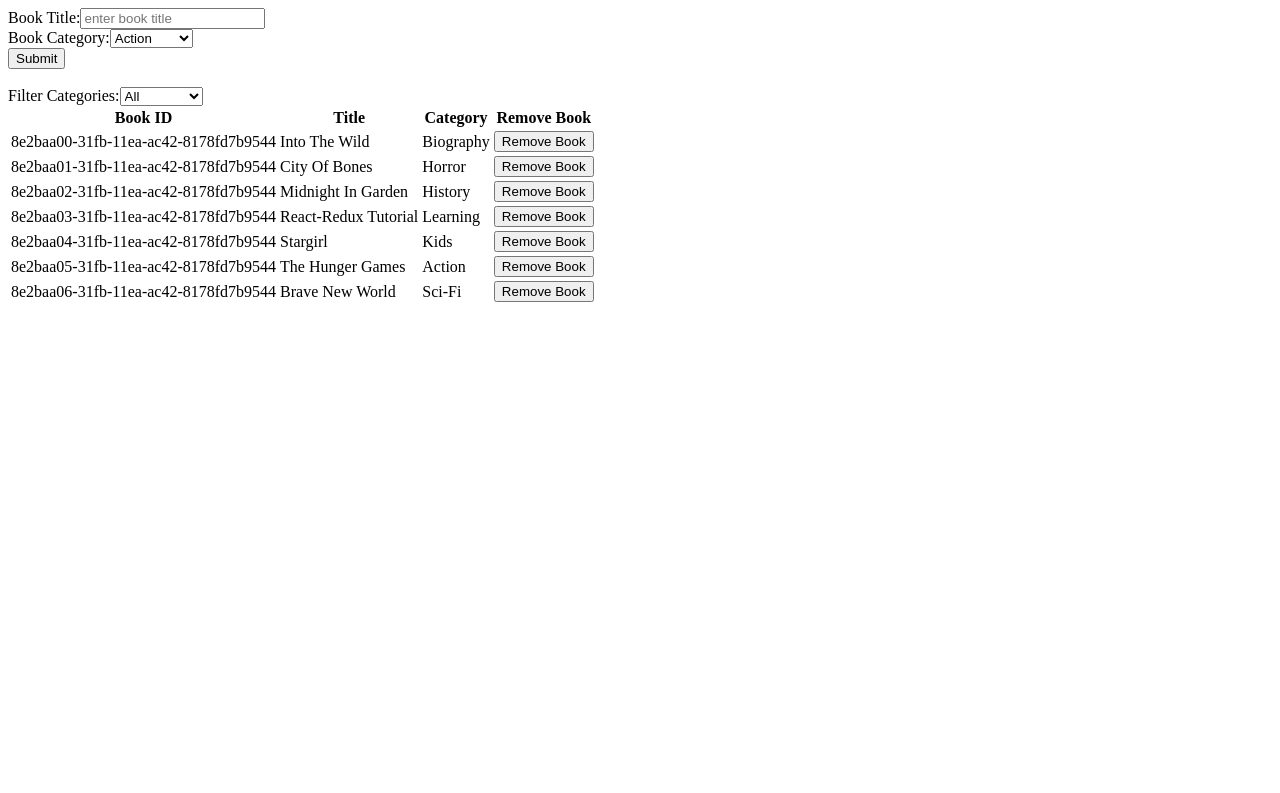
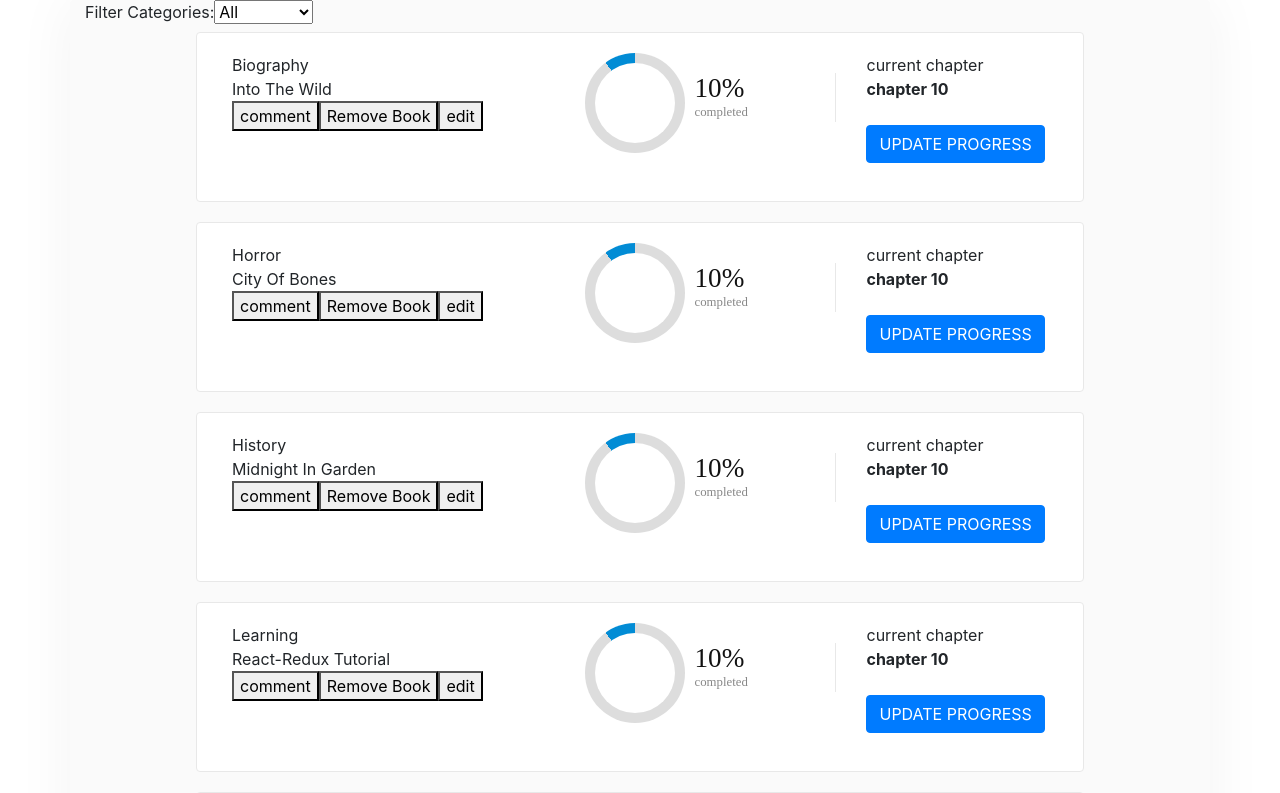
Before and after one commit to macbright/bookstore, a React (Create React App) app: page / in a window 1280 px wide. Shown: the top 793 px of the page. Built offline with nearby package versions, Linux system fonts and the light colour scheme.

Commit message:
:lipstick: updating the UI
applied css styling

```diff
--- a/package.json
+++ b/package.json
@@ -6,6 +6,8 @@
     "@testing-library/jest-dom": "^4.2.4",
     "@testing-library/react": "^9.3.2",
     "@testing-library/user-event": "^7.1.2",
+    "bootstrap": "^4.4.1",
+    "font-awesome": "^4.7.0",
     "prop-types": "^15.7.2",
     "react": "^16.12.0",
     "react-dom": "^16.12.0",
--- a/public/index.html
+++ b/public/index.html
@@ -10,6 +10,7 @@
       content="Web site created using create-react-app"
     />
     <link rel="apple-touch-icon" href="%PUBLIC_URL%/logo192.png" />
+		<link rel="stylesheet" href="https://maxcdn.bootstrapcdn.com/font-awesome/4.6.1/css/font-awesome.min.css">
     <!--
       manifest.json provides metadata used when your web app is installed on a
       user's mobile device or desktop. See https://developers.google.com/web/fundamentals/web-app-manifest/
--- /dev/null
+++ b/src/App.css
@@ -0,0 +1,70 @@
+.container{
+	width: 1400px;
+  height: 1097px;
+  border-radius: 4px;
+  box-shadow: 0 0 60px 0 rgba(0, 0, 0, 0.05);
+  background-color: #fafafa;
+}
+
+.book-container{
+	width: 80%;
+  height: 170px;
+  border-radius: 4px;
+  border: solid 1px #e8e8e8;
+  background-color: #ffffff;
+	margin: auto;
+	margin-bottom: 20px;
+	padding: 20px;
+}
+
+.radialProgressBar {
+  border-radius: 50%;
+  width: 100px;
+  height: 100px;
+  display: -webkit-box;
+  display: -ms-flexbox;
+  display: flex;
+  background: #ddd;
+	box-sizing: border-box;
+	margin-right: 10px;
+}
+
+.radialProgressBar .overlay {
+	box-sizing: border-box;
+  border-radius: 50%;
+  width: 80px;
+  height: 80px;
+  margin: auto;
+  background: #fff;
+  text-align: center;
+  padding-top: 30%;
+}
+
+.progress-10 {
+  background-image: -webkit-linear-gradient(36deg, #ddd 50%, transparent 50%), -webkit-linear-gradient(left, #028cd5 50%, #ddd 50%);
+  background-image: linear-gradient(54deg, #ddd 50%, transparent 50%), linear-gradient(90deg, #028cd5 50%, #ddd 50%);
+}
+.completed{
+	margin-top: 20px;
+}
+.completed p{
+	margin: 0;
+	padding: 0;
+	font-size: 1.7rem;
+	font-family: Montserrat;
+	color: #121212;
+	line-height: normal;
+  letter-spacing: normal;
+	height: 25px
+}
+.completed span{
+  color: #121212;
+	opacity: 0.5;
+  font-family: Montserrat;
+  font-size: 0.8rem;
+	line-height: normal;
+  letter-spacing: normal;
+}
+.completed{
+	border-right: #e8e8e8 solid 1px;
+}
--- a/src/components/App.js
+++ b/src/components/App.js
@@ -2,12 +2,13 @@ import React from 'react';
 
 import BooksList from '../containers/BookList';
 import BookForm from '../containers/BookForm';
+import '../App.css';
 
 const App = () => (
-  <div>
+  <div className="container">
+    <BooksList />
+    <br />
     <BookForm />
-    <br />
-    <BooksList />
   </div>
 );
 
--- a/src/components/Book.js
+++ b/src/components/Book.js
@@ -4,14 +4,31 @@ import PropTypes from 'prop-types';
 const Book = ({
   bookId, title, category, deleteBook,
 }) => (
-  <tr>
-    <td>{ bookId }</td>
-    <td>{ title }</td>
-    <td>{ category }</td>
-    <td>
-      <button type="button" id={bookId} onClick={() => deleteBook({ bookId, title, category })}> Remove Book </button>
-    </td>
-  </tr>
+  <div className="book-container row">
+    <div className="col-md-5">
+      <div className="book-category">{ category }</div>
+      <div className="book-title">{ title }</div>
+      <div className="action-container">
+        <button type="button"> comment</button>
+        <button type="button" id={bookId} onClick={() => deleteBook({ bookId, title, category })}> Remove Book </button>
+        <button type="button"> edit</button>
+      </div>
+    </div>
+    <div className="col-md-4 ">
+      <div className="radialProgressBar progress-10 float-left">
+        <div className="overlay"></div>
+      </div>
+      <div className="completed">
+        <p> 10% </p>
+        <span> completed</span>
+      </div>
+    </div>
+		<div className="col-md-3">
+			<p className="m-0">current chapter</p>
+			<strong> chapter 10</strong>
+			<button type="button" className="btn btn-primary mt-4">UPDATE PROGRESS</button>
+		</div>
+  </div>
 );
 Book.propTypes = {
   bookId: PropTypes.string.isRequired,
--- a/src/containers/BookList.js
+++ b/src/containers/BookList.js
@@ -12,16 +12,6 @@ const BookList = ({
 }) => (
   <div>
     <CategoryFilter handleFilterChange={filterBook} />
-    <table>
-      <thead>
-        <tr>
-          <th> Book ID </th>
-          <th> Title </th>
-          <th> Category </th>
-          <th>Remove Book</th>
-        </tr>
-      </thead>
-      <tbody>
     {
        filteredBooks(filter, books).map(book => (
          <Book
@@ -33,8 +23,6 @@ const BookList = ({
          />
        ))
     }
-      </tbody>
-    </table>
   </div>
 );
 
--- a/src/index.js
+++ b/src/index.js
@@ -2,6 +2,7 @@ import React from 'react';
 import ReactDOM from 'react-dom';
 import { Provider } from 'react-redux';
 import { createStore, applyMiddleware, compose } from 'redux';
+import 'bootstrap/dist/css/bootstrap.min.css';
 
 import App from './components/App';
 import reducer from './reducers';
```
Also changed, not shown: 1 other file (tests, documents, lock files or other folders). Lines whose indentation alone changed are shown as unchanged.
